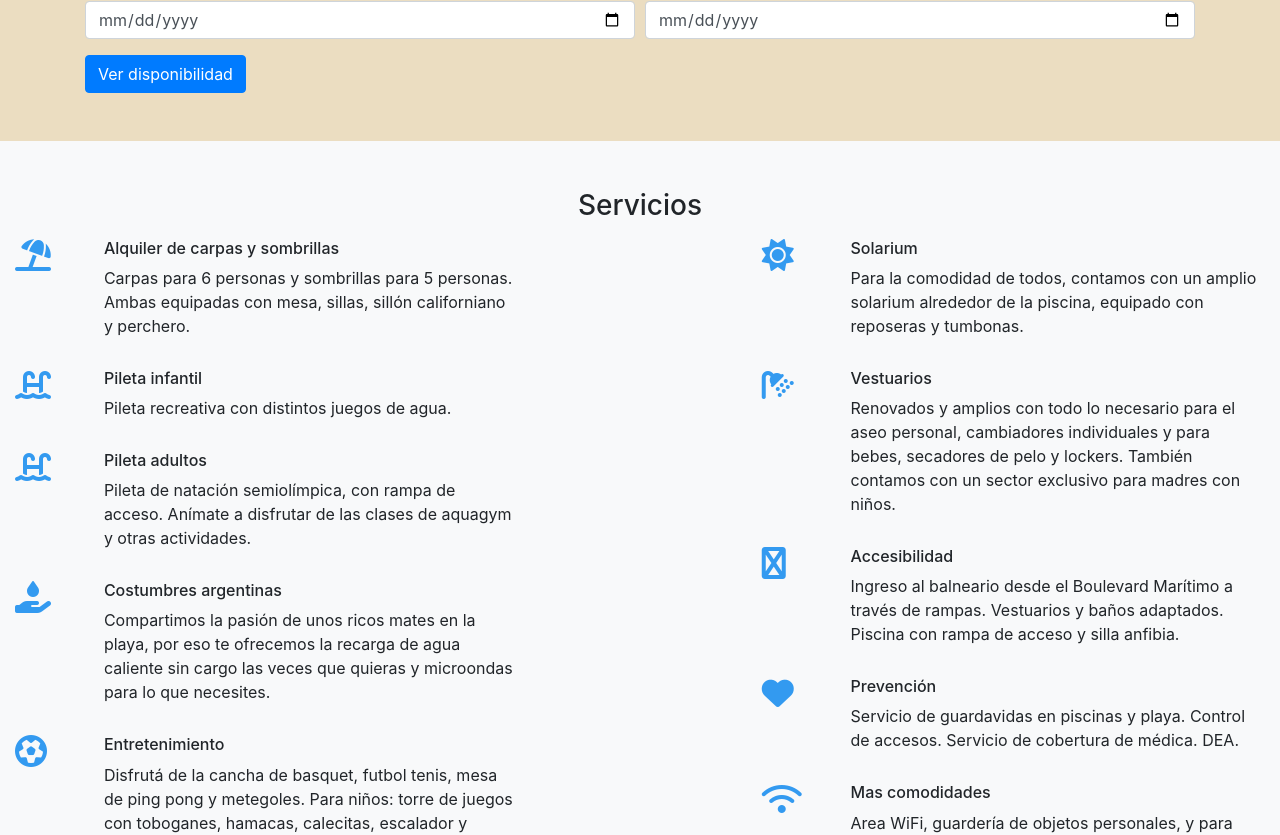
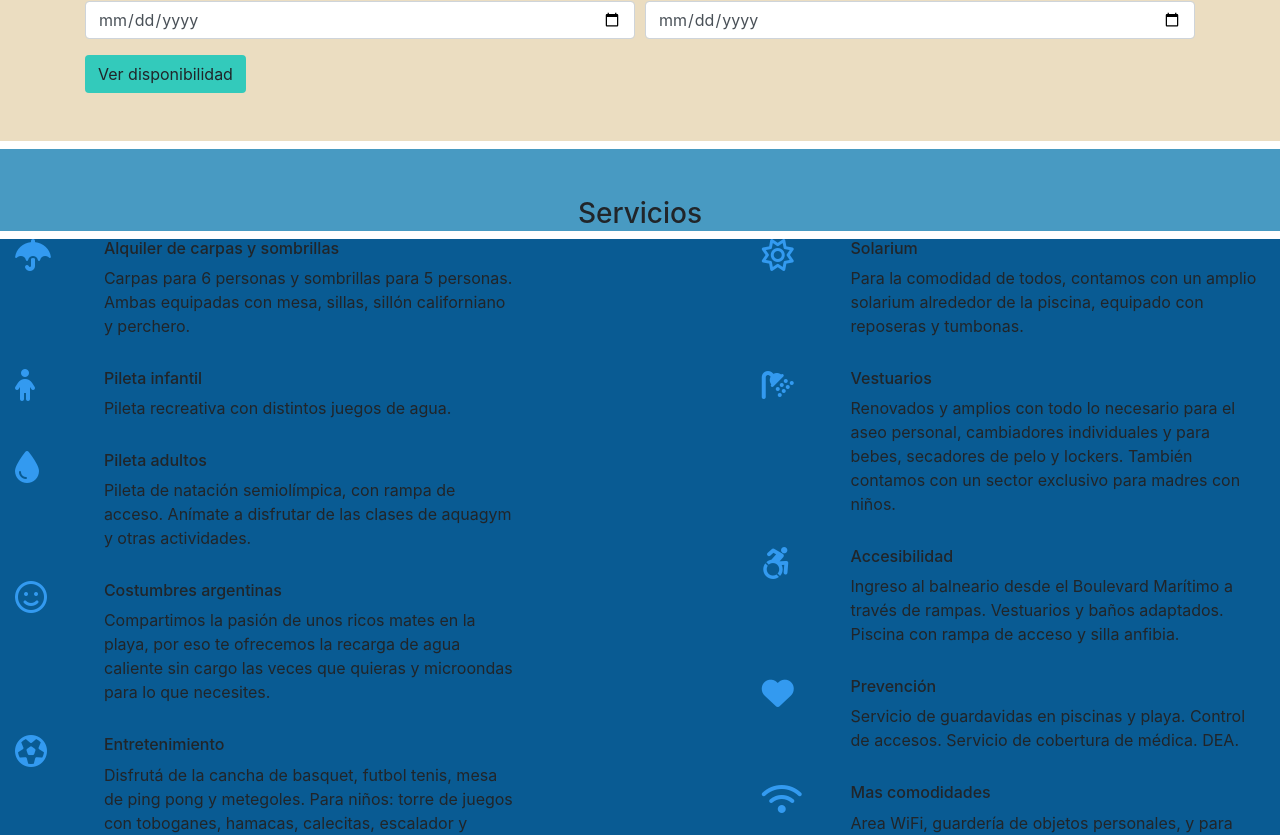
Before and after one commit to BealeStBluesBoy/balneario-frontend, an Angular app: page /home in a window 1280 px wide. Shown: the part 336-1171 px from the top of the page. Built offline with nearby package versions, Linux system fonts and the light colour scheme.

Commit message:
terminar de arreglar iconos

```diff
--- a/src/app/componenet/footer/footer.component.css
+++ b/src/app/componenet/footer/footer.component.css
@@ -1,9 +1,3 @@
 .fondo-busqueda {
   background-color: #242834;
 }
-
-.rounded-circle{
-  background-color: #FFCC57;
-  border-color: #FFCC57;
-
-}
--- a/src/app/componenet/reserva/reserva.component.css
+++ b/src/app/componenet/reserva/reserva.component.css
@@ -1,3 +1,20 @@
 .bg-sand {
   background-color: #ebddc1;
 }
+
+.bg-azulclaro {
+  background-color: #095B93;
+}
+
+.bg-cel {
+  background-color: #489AC2;
+}
+
+.bg-w2 {
+  background-color: #FFCC57;
+}
+
+.btn-cel {
+  background-color: #33cabb;
+
+}
--- a/src/app/componenet/reserva/reserva.component.html
+++ b/src/app/componenet/reserva/reserva.component.html
@@ -1,4 +1,4 @@
-<div class="container-fluid bg-warning">
+<div class="container-fluid bg-w2">
   <div data-toggle="collapse" href="#collapseCov19" role="button">
     <p class="text-center m-0"><i class="fa fa-info-circle"></i> Información relacionada al COVID-19</p>
   </div>
@@ -34,24 +34,27 @@
           <input type="date" class="form-control" id="fechafin">
         </div>
       </div>
-      <button type="submit" class="btn btn-primary">Ver disponibilidad</button>
+      <button type="submit" class="btn btn-cel">Ver disponibilidad</button>
     </form>
   </div>
 </div>
 
-<div class="container-fluid bg-light">
+<div class="container-fluid bg-cel mt-2">
 
   <h2 class="h3 text-center pt-5">Servicios</h2>
+</div>
 
+
+<div class="container-fluid bg-azulclaro">
   <!--First row-->
-  <div class="row features-small mt-3 wow fadeIn">
+  <div class="row features-small mt-6 wow fadeIn">
 
     <!--First column-->
     <div class="col-md-5">
       <!--First row-->
       <div class="row">
         <div class="col-2">
-          <i class="fa fa-umbrella-beach fa-2x" style="color: #339af0;"></i>
+          <i class="fa fa-umbrella fa-2x" style="color: #339af0;"></i>
         </div>
         <div class="col-10">
           <h6 class="feature-title">Alquiler de carpas y sombrillas</h6>
@@ -66,7 +69,7 @@
        <!--Second row-->
        <div class="row">
         <div class="col-2">
-          <i class="fa fa-swimming-pool fa-2x" style="color: #339af0;" ></i>
+          <i class="fa fa-child fa-2x" style="color: #339af0;" ></i>
         </div>
         <div class="col-10">
           <h6 class="feature-title">Pileta infantil</h6>
@@ -81,7 +84,7 @@
        <!--Third row-->
        <div class="row">
         <div class="col-2">
-          <i class="fa fa-swimming-pool fa-2x" style="color: #339af0;" ></i>
+          <i class="fa fa-tint fa-2x" style="color: #339af0;" ></i>
         </div>
         <div class="col-10">
           <h6 class="feature-title">Pileta adultos</h6>
@@ -96,7 +99,7 @@
       <!--Fourth row-->
       <div class="row">
         <div class="col-2">
-          <i class="fa fa-hand-holding-water fa-2x" style="color: #339af0;"></i>
+          <i class="fa fa-smile-o fa-2x" style="color: #339af0;"></i>
         </div>
         <div class="col-10">
           <h6 class="feature-title">Costumbres argentinas</h6>
@@ -112,7 +115,7 @@
        <!--Fifth row-->
        <div class="row">
         <div class="col-2">
-          <i class="fa fa-futbol fa-2x" style="color: #339af0;"></i>
+          <i class="fa fa-futbol-o fa-2x" style="color: #339af0;"></i>
         </div>
         <div class="col-10">
           <h6 class="feature-title">Entretenimiento</h6>
@@ -138,7 +141,7 @@
       <!--First row-->
       <div class="row">
         <div class="col-2">
-          <i class="fa fa-sun fa-2x" style="color: #339af0;" ></i>
+          <i class="fa fa-sun-o fa-2x" style="color: #339af0;" ></i>
         </div>
         <div class="col-10">
           <h6 class="feature-title">Solarium</h6>
@@ -169,7 +172,7 @@
          <!--Fourth row-->
          <div class="row">
           <div class="col-2">
-            <i class="fa fa-accessible-icon fa-2x" style="color: #339af0;"></i>
+            <i class="fa fa-wheelchair-alt fa-2x" style="color: #339af0;"></i>
           </div>
           <div class="col-10">
             <h6 class="feature-title">Accesibilidad</h6>
```
